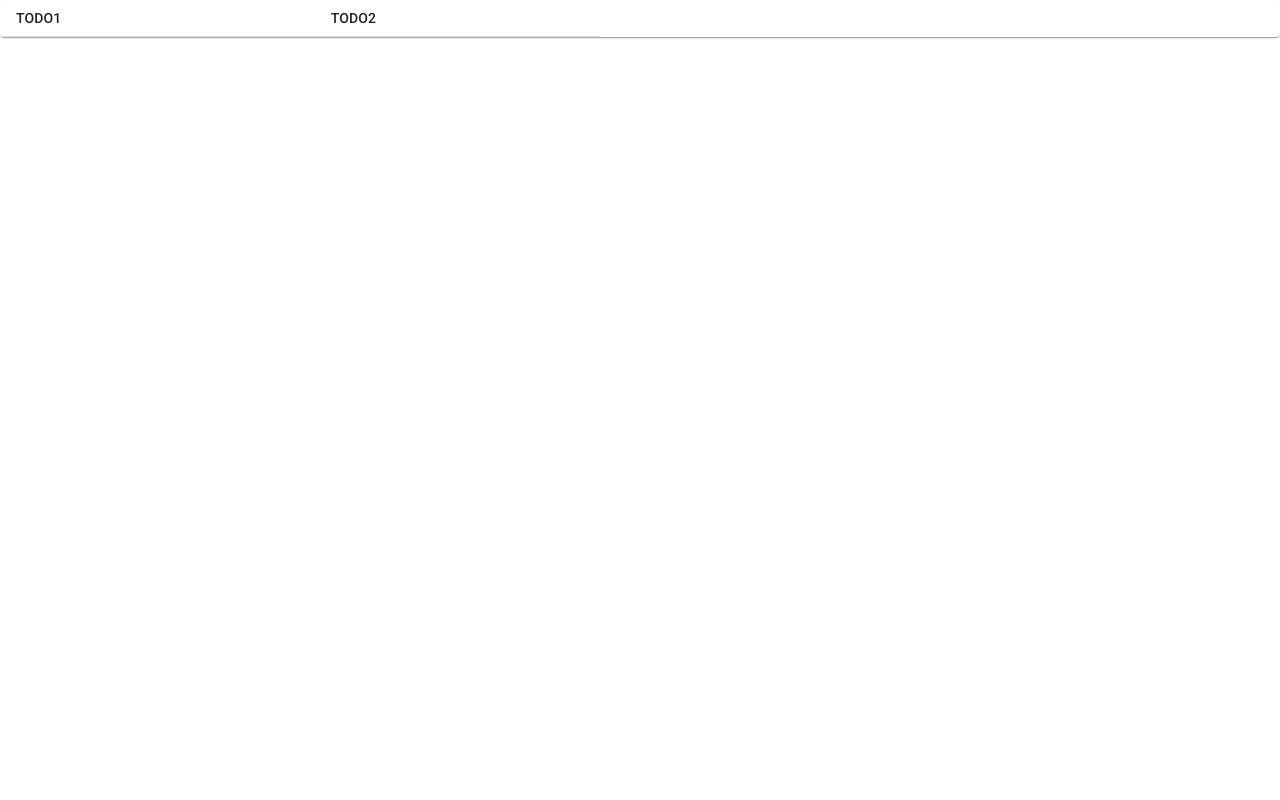
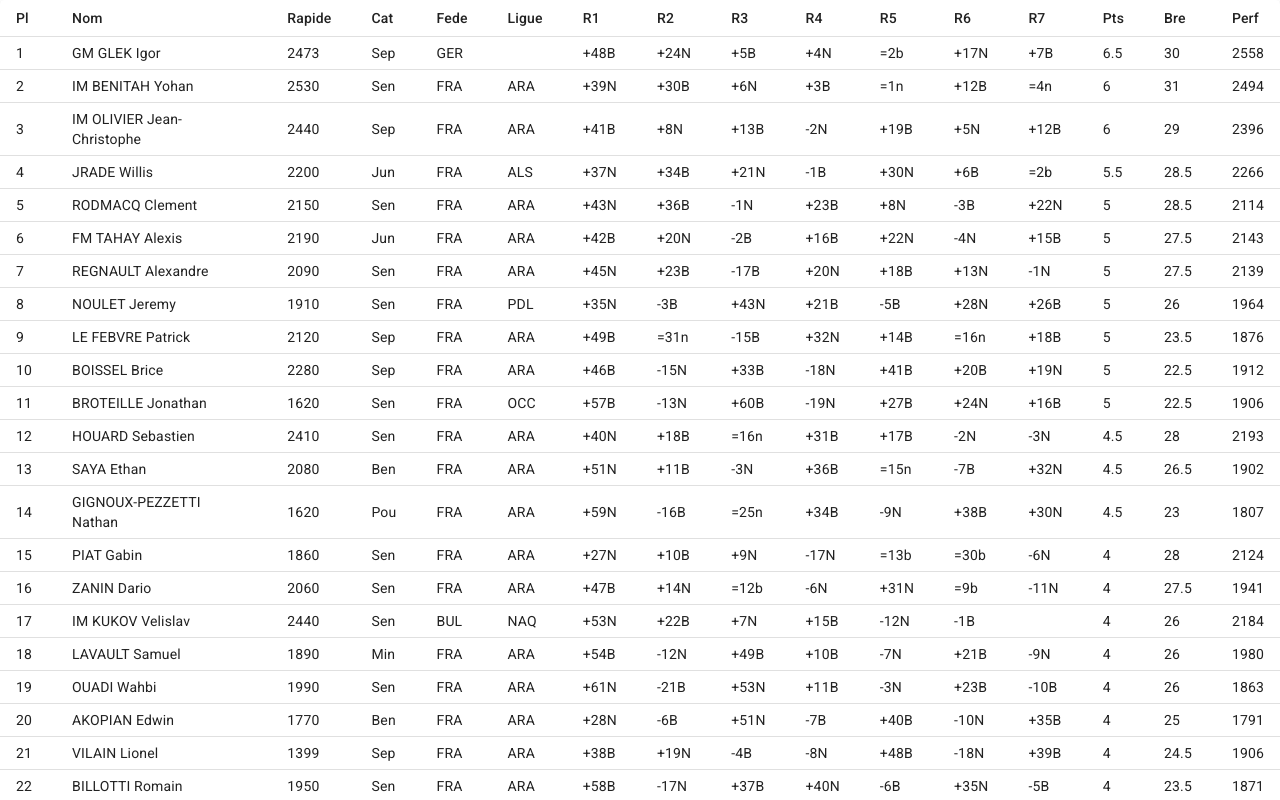
Before and after one commit to atelechev/tourn-grid-view, a React (Create React App) app: page / in a window 1280 px wide. Shown: the top 800 px of the page. Built offline with nearby package versions, Linux system fonts and the light colour scheme.

Commit message:
Render csv grid

```diff
--- /dev/null
+++ b/src/components/GridData.tsx
@@ -0,0 +1,40 @@
+import React, { ReactNode } from 'react';
+import TableBody from '@material-ui/core/TableBody';
+import TableRow from '@material-ui/core/TableRow';
+import TableCell from '@material-ui/core/TableCell';
+
+interface GridDataProps {
+  columnNames: Array<string>;
+  rowData: Array<Array<any>>;
+  hideColumns: Array<string>;
+}
+
+export default class GridData extends React.Component<GridDataProps> {
+  constructor(props: GridDataProps) {
+    super(props);
+  }
+
+  public render(): ReactNode {
+    return (
+      <TableBody>
+        {this.props.rowData.map((row, iRow) => (
+          <TableRow key={iRow}>
+            {row.map((cellValue, iCell) => {
+              const columnName = this.props.columnNames[iCell];
+              return (
+                <TableCell key={iCell} className={this.calculateCellClasses(columnName)}>
+                  {cellValue}
+                </TableCell>
+              );
+            })}
+          </TableRow>
+        ))}
+      </TableBody>
+    );
+  }
+
+  private calculateCellClasses(columnName: string): string {
+    const isVisible = this.props.hideColumns.filter((item) => item === columnName).length === 0;
+    return isVisible ? '' : 'hidden-item';
+  }
+}
--- /dev/null
+++ b/src/components/GridHeader.tsx
@@ -0,0 +1,34 @@
+import React, { ReactNode } from 'react';
+import TableHead from '@material-ui/core/TableHead';
+import TableRow from '@material-ui/core/TableRow';
+import TableCell from '@material-ui/core/TableCell';
+
+interface GridHeaderProps {
+  columnNames: Array<string>;
+  hideColumns: Array<string>;
+}
+
+export default class GridHeader extends React.Component<GridHeaderProps> {
+  constructor(props: GridHeaderProps) {
+    super(props);
+  }
+
+  public render(): ReactNode {
+    return (
+      <TableHead>
+        <TableRow>
+          {this.props.columnNames.map((columnName, index) => (
+            <TableCell key={index} className={this.calculateCellClasses(columnName)}>
+              {columnName}
+            </TableCell>
+          ))}
+        </TableRow>
+      </TableHead>
+    );
+  }
+
+  private calculateCellClasses(columnName: string): string {
+    const isVisible = this.props.hideColumns.filter((item) => item === columnName).length === 0;
+    return isVisible ? '' : 'hidden-item';
+  }
+}
--- a/src/components/TournamentGrid.tsx
+++ b/src/components/TournamentGrid.tsx
@@ -2,27 +2,25 @@
 import React, { ReactNode } from 'react';
 import Paper from '@material-ui/core/Paper';
 import Table from '@material-ui/core/Table';
-import TableHead from '@material-ui/core/TableHead';
-import TableRow from '@material-ui/core/TableRow';
-import TableCell from '@material-ui/core/TableCell';
 import { css, jsx } from '@emotion/core';
+import GridHeader from './GridHeader';
+import GridData from './GridData';
+import { loadCsv } from './load-csv';
 
 const tableStyle = css({
-  width: 600
+  minWidth: 600,
 });
 
 export default class TournamentGrid extends React.Component {
   public render(): ReactNode {
+    const csv = loadCsv('grid-raw-csv');
+    const hiddenColumns: Array<string> = [];
     return (
       <div>
         <Paper>
           <Table css={tableStyle} size="small" aria-label="Tournament grid table">
-            <TableHead>
-              <TableRow>
-                <TableCell>TODO1</TableCell>
-                <TableCell>TODO2</TableCell>
-              </TableRow>
-            </TableHead>
+            <GridHeader columnNames={csv.header} hideColumns={hiddenColumns} />
+            <GridData rowData={csv.data} columnNames={csv.header} hideColumns={hiddenColumns} />
           </Table>
         </Paper>
       </div>
--- a/src/index.css
+++ b/src/index.css
@@ -11,3 +11,7 @@ code {
   font-family: source-code-pro, Menlo, Monaco, Consolas, 'Courier New',
     monospace;
 }
+
+.hidden-item {
+  display: none;
+}
```
